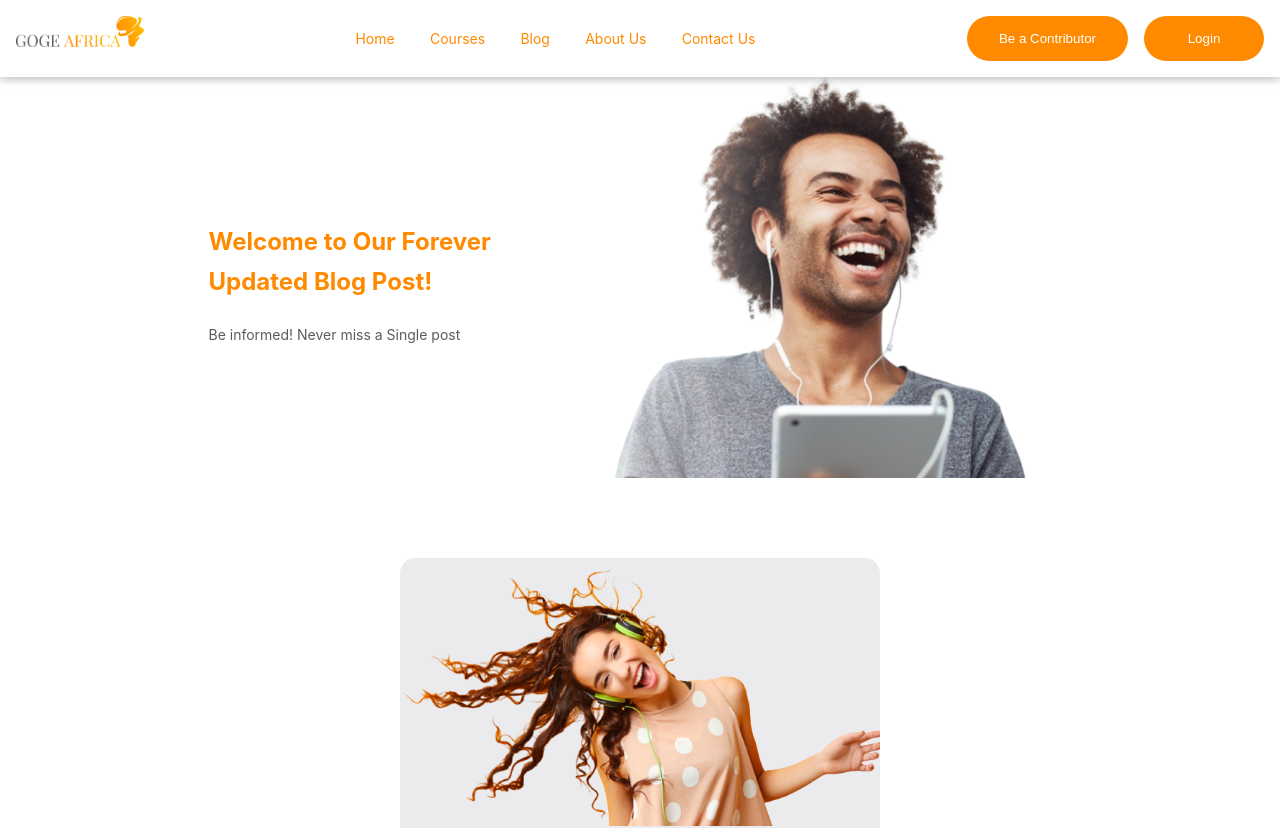
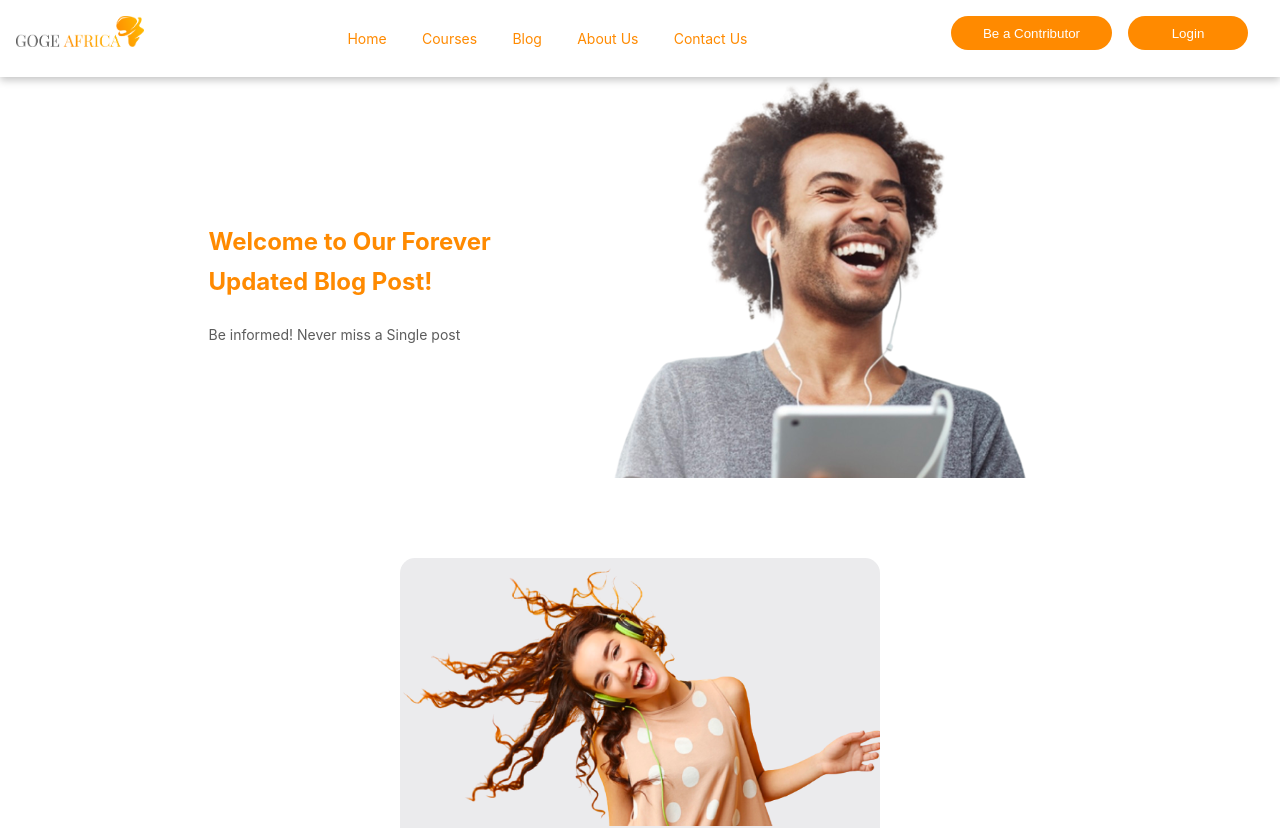
Before and after one commit to olatunde1998/Goge-Africa, a React (Create React App) app: page /blog in a window 1280 px wide. Shown: the top 828 px of the page. Built offline with nearby package versions, Linux system fonts and the light colour scheme.

Commit message:
link tag element was added to button element and import link from react router dom was done

```diff
--- a/src/components/navigationComponents/NavigationBtn.jsx
+++ b/src/components/navigationComponents/NavigationBtn.jsx
@@ -1,5 +1,5 @@
 import styled from "styled-components";
-
+import { Link } from "react-router-dom";
 import Button from "components/buttonComponent/Button";
 
 const NavButtonContainer = styled.div`
@@ -13,8 +13,12 @@
 function NavigationBtn() {
   return (
     <NavButtonContainer>
-      <Button>Be a Contributor</Button>
-      <Button>Login</Button>
+      <Link to="/contributor" style={{ textDecoration: "none" }}>
+        <Button>Be a Contributor</Button>
+      </Link>
+      <Link to="/signin" style={{ textDecoration: "none" }}>
+        <Button>Login</Button>
+      </Link>
     </NavButtonContainer>
   );
 }
```
